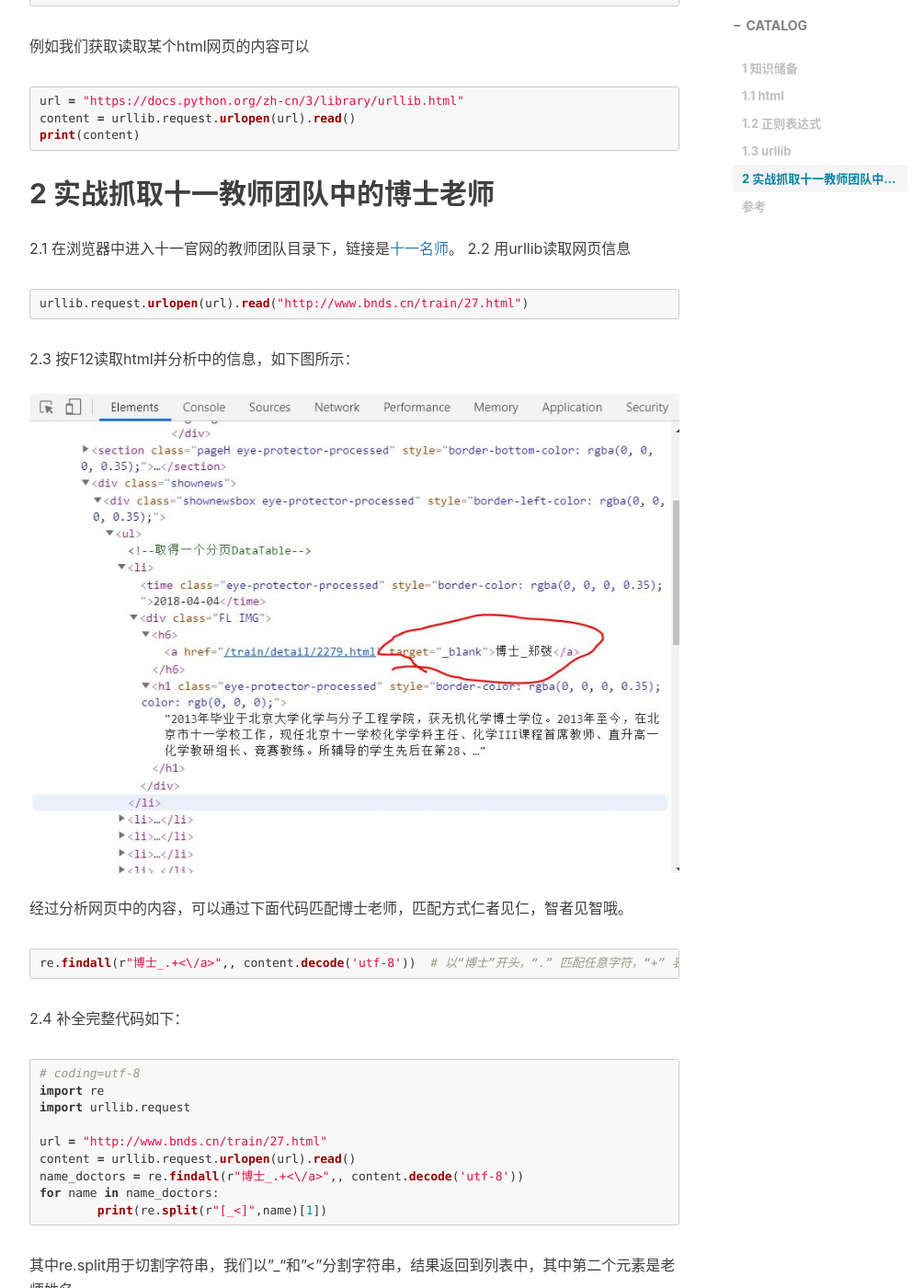
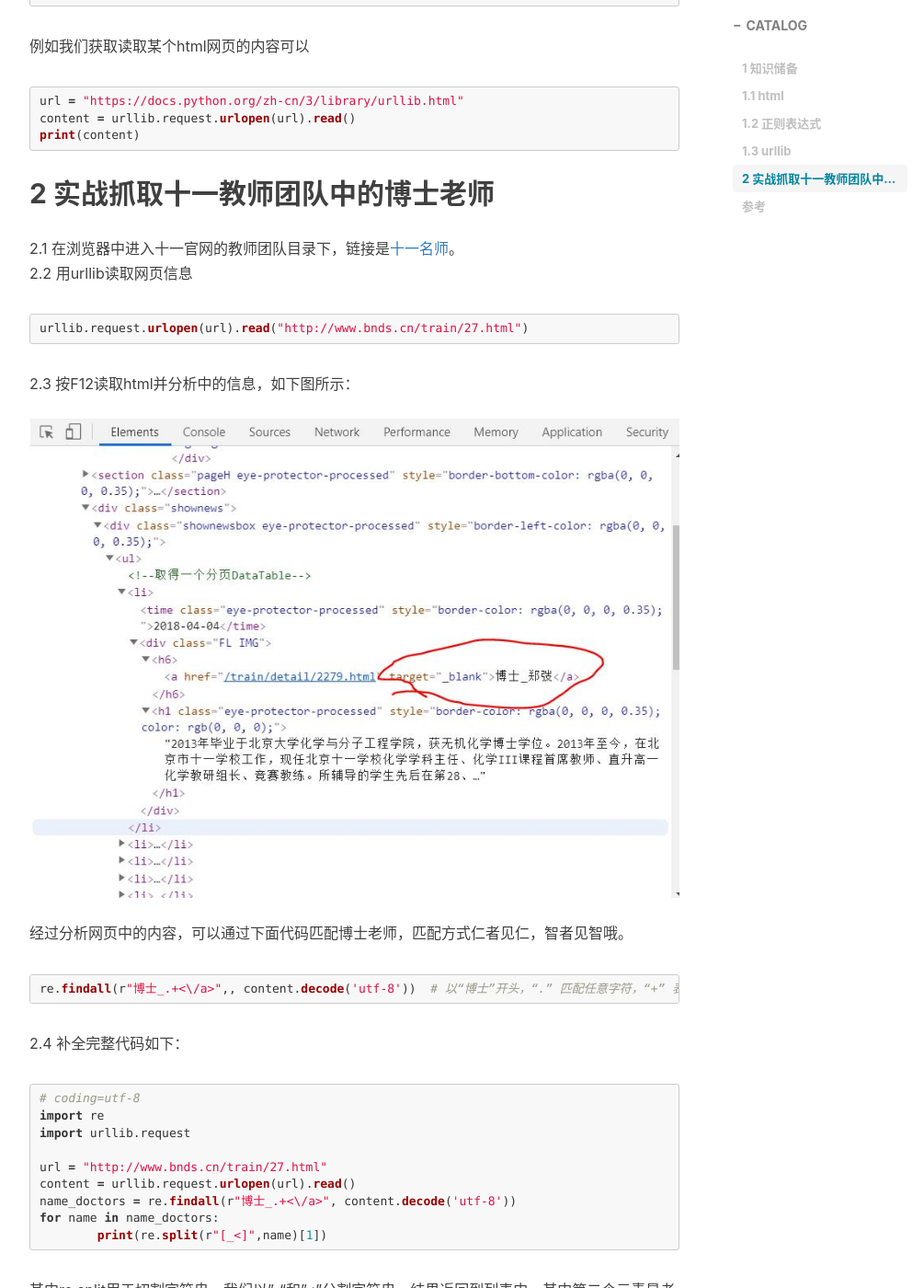
Before and after one commit to zhuxiaoxuhit/zhuxiaoxuhit.github.io, a Jekyll site: the page built from _posts/2020-03-01-python爬取网页信息.md, in a window 1280 px wide and 1400 px high, scrolled down 2217 px. Shown: the whole window at 92% size, without its empty margins (233-1238 px from the left). Built offline with Jekyll 4.4.1, drawn with Linux system fonts in a browser that asks for light colours; nearby versions of some CDN libraries; comment, search, counter and statistics services are not loaded.

Commit message:
[DEL],in code

````diff
--- a/_posts/2020-03-01-python爬取网页信息.md
+++ b/_posts/2020-03-01-python爬取网页信息.md
@@ -91,7 +91,7 @@
 
 url = "http://www.bnds.cn/train/27.html"
 content = urllib.request.urlopen(url).read()
-name_doctors = re.findall(r"博士_.+<\/a>",, content.decode('utf-8'))
+name_doctors = re.findall(r"博士_.+<\/a>", content.decode('utf-8'))
 for name in name_doctors:
 	print(re.split(r"[_<]",name)[1])
 ```
````
